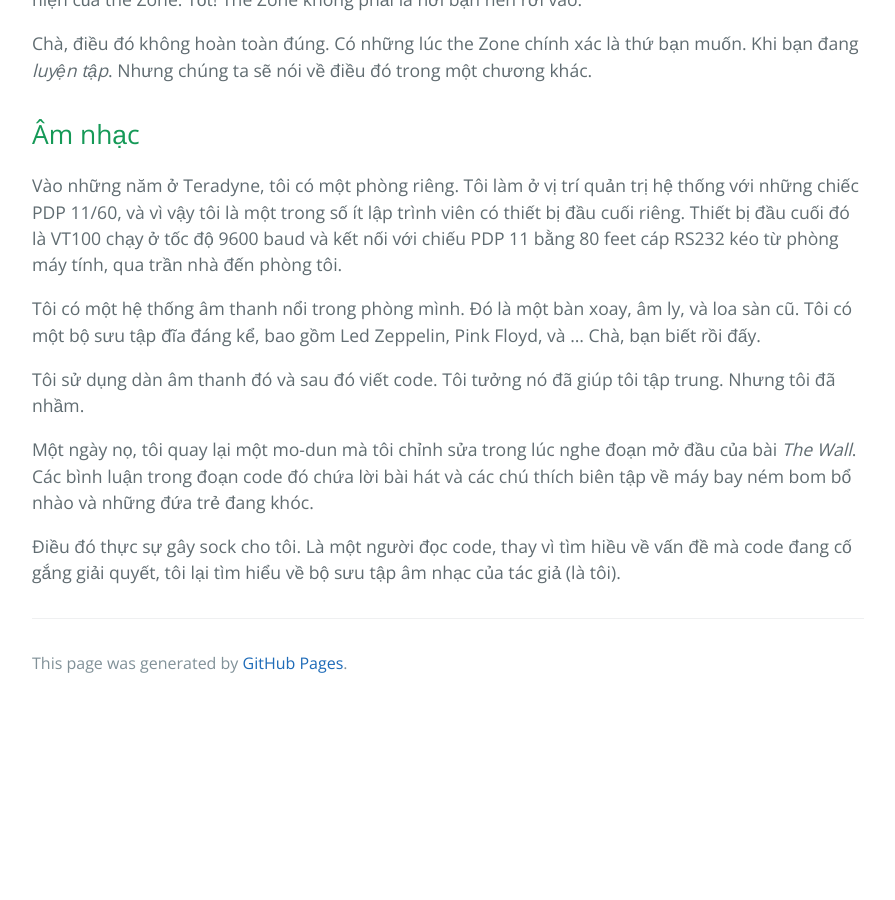
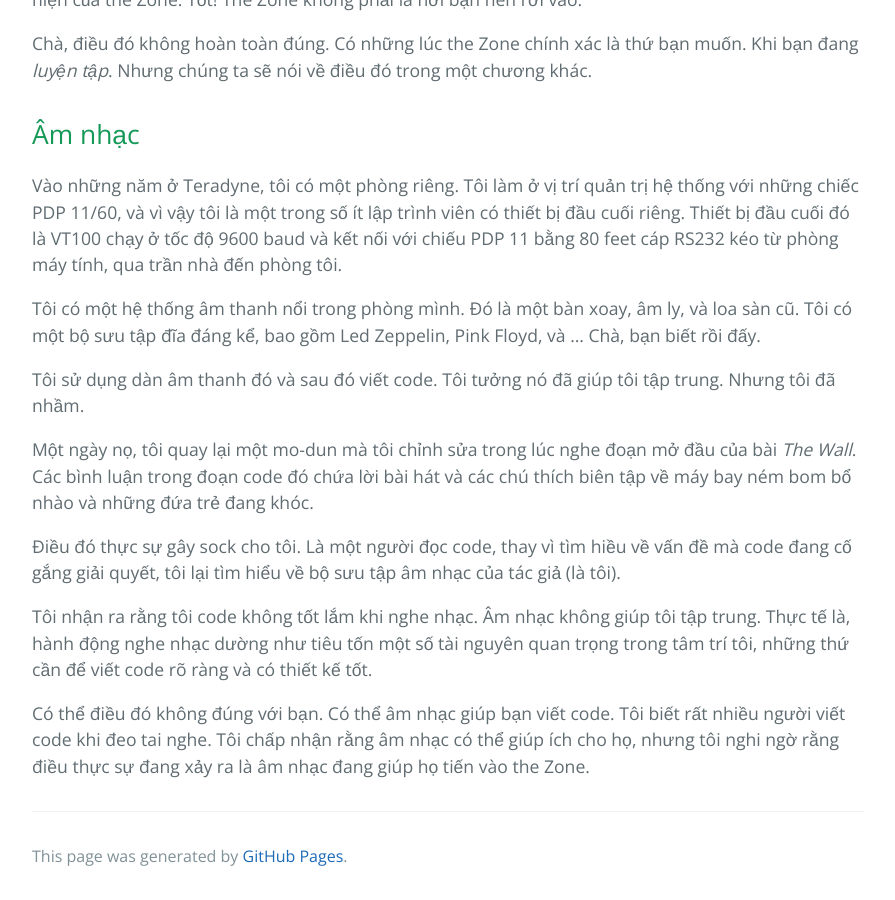
Before and after one commit to HaiBV/haibv.github.io, a Jekyll site: the page built from clean-coder/chapter-4-coding.md, in a window 1280 px wide and 900 px high, scrolled down 4581 px. Shown: the whole window, without its empty margins (192-1087 px from the left). Built offline with Jekyll 4.4.1, drawn with Linux system fonts in a browser that asks for light colours; our own code applies the rules of GitHub Pages for plain Markdown files; before the commit the page ends 5288 px from its top, so only the background shows below that.

Commit message:
Book - The Clean Coder - Chapter 4 - Coding

```diff
--- a/clean-coder/chapter-4-coding.md
+++ b/clean-coder/chapter-4-coding.md
@@ -91,3 +91,7 @@ Tôi sử dụng dàn âm thanh đó và sau đó viết code. Tôi tưởng nó
 Một ngày nọ, tôi quay lại một mo-dun mà tôi chỉnh sửa trong lúc nghe đoạn mở đầu của bài _The Wall_. Các bình luận trong đoạn code đó chứa lời bài hát và các chú thích biên tập về máy bay ném bom bổ nhào và những đứa trẻ đang khóc.
 
 Điều đó thực sự gây sock cho tôi. Là một người đọc code, thay vì tìm hiều về vấn đề mà code đang cố gắng giải quyết, tôi lại tìm hiểu về bộ sưu tập âm nhạc của tác giả (là tôi).
+
+Tôi nhận ra rằng tôi code không tốt lắm khi nghe nhạc. Âm nhạc không giúp tôi tập trung. Thực tế là, hành động nghe nhạc dường như tiêu tốn một số tài nguyên quan trọng trong tâm trí tôi, những thứ cần để viết code rõ ràng và có thiết kế tốt.
+
+Có thể điều đó không đúng với bạn. Có thể âm nhạc giúp bạn viết code. Tôi biết rất nhiều người viết code khi đeo tai nghe. Tôi chấp nhận rằng âm nhạc có thể giúp ích cho họ, nhưng tôi nghi ngờ rằng điều thực sự đang xảy ra là âm nhạc đang giúp họ tiến vào the Zone.
```
